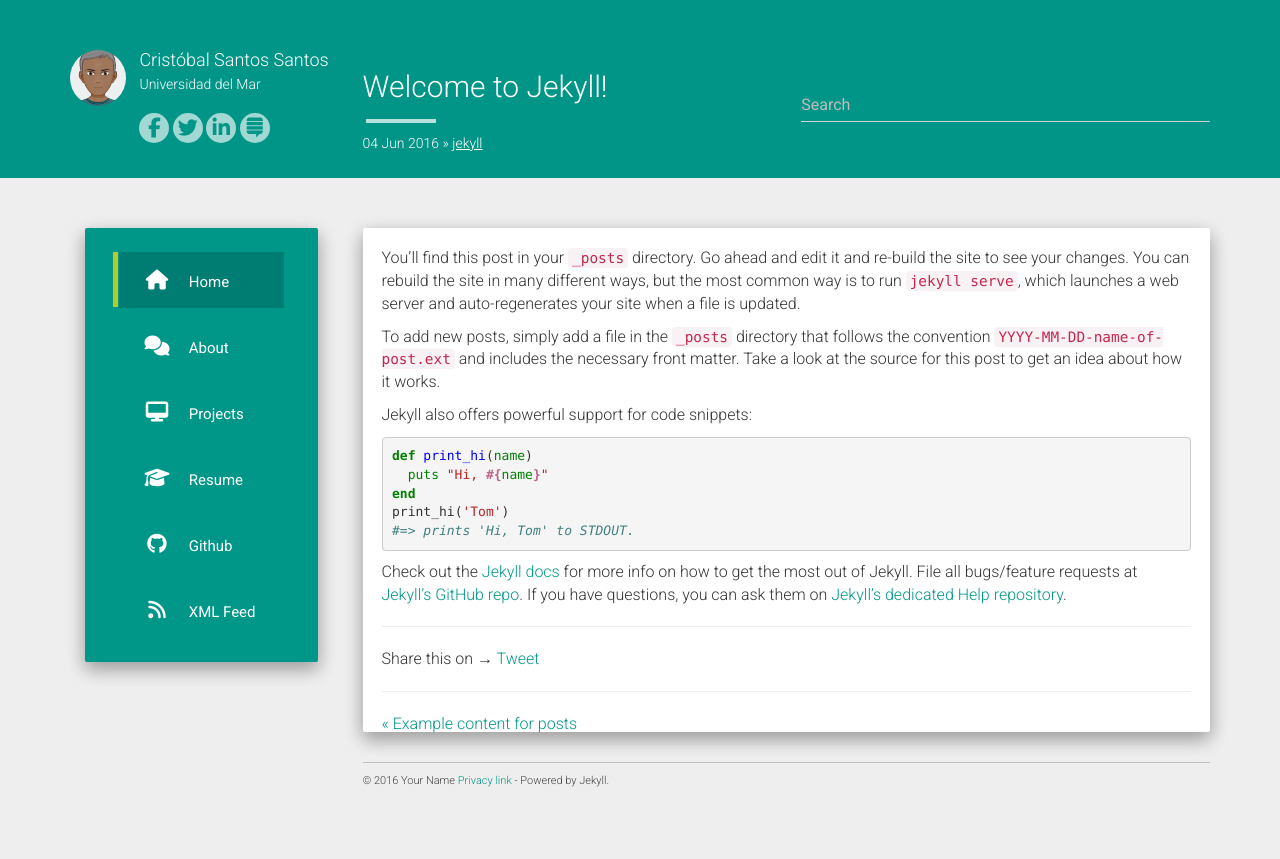
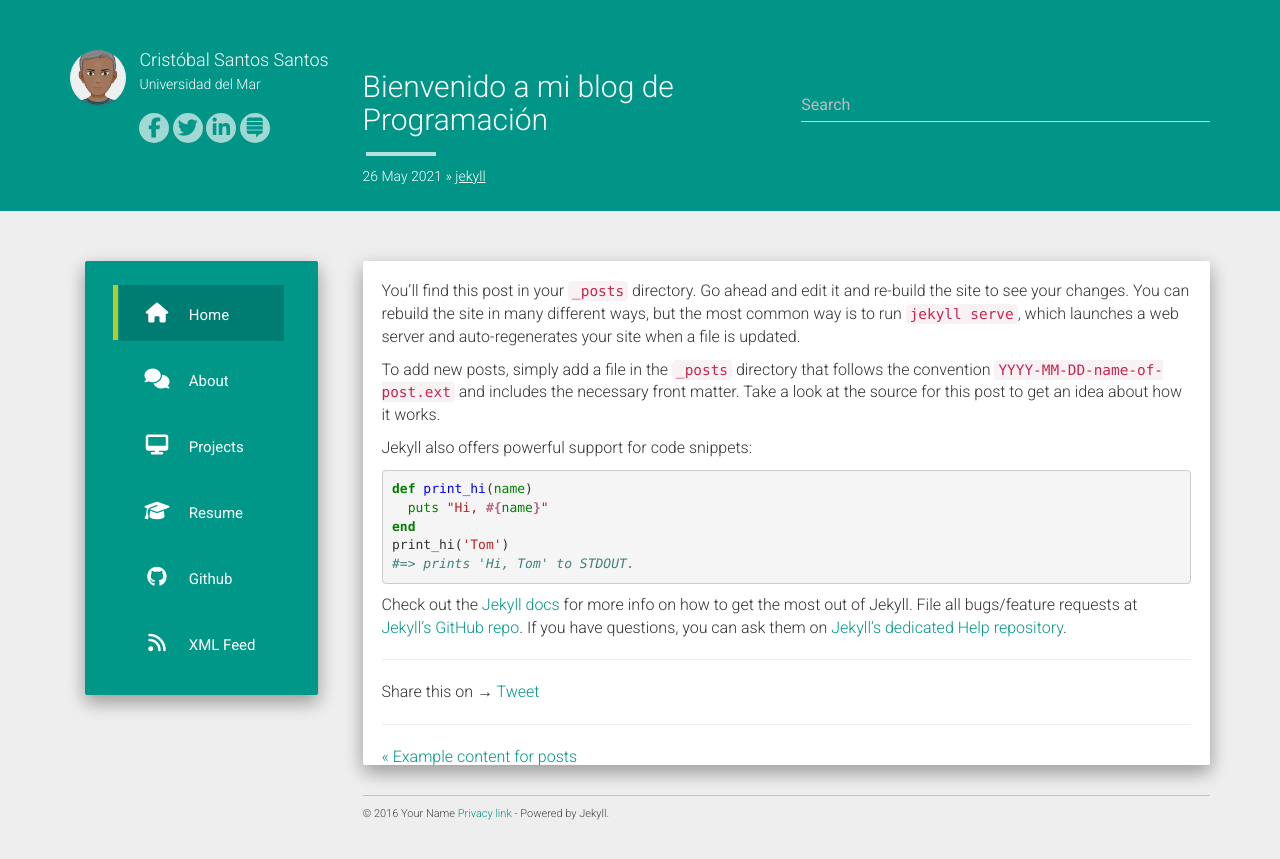
Before and after one commit to css-umar/Programacion, a Jekyll site: the page built from _posts/2015-07-11-welcome-to-jekyll.md, in a window 1280 px wide. Shown: the top 859 px of the page. Built offline with Jekyll 4.4.1, drawn with Linux system fonts in a browser that asks for light colours; nearby versions of some CDN libraries; comment, search, counter and statistics services are not loaded.

Commit message:
Update 2015-07-11-welcome-to-jekyll.md

```diff
--- a/_posts/2015-07-11-welcome-to-jekyll.md
+++ b/_posts/2015-07-11-welcome-to-jekyll.md
@@ -1,7 +1,7 @@
 ---
 layout: post
-title:  "Welcome to Jekyll!"
-date:   2016-06-04 13:50:39
+title:  "Bienvenido a mi blog de Programación"
+date:   2021-05-26 13:50:39
 categories: jekyll
 ---
 You’ll find this post in your `_posts` directory. Go ahead and edit it and re-build the site to see your changes. You can rebuild the site in many different ways, but the most common way is to run `jekyll serve`, which launches a web server and auto-regenerates your site when a file is updated.
```
